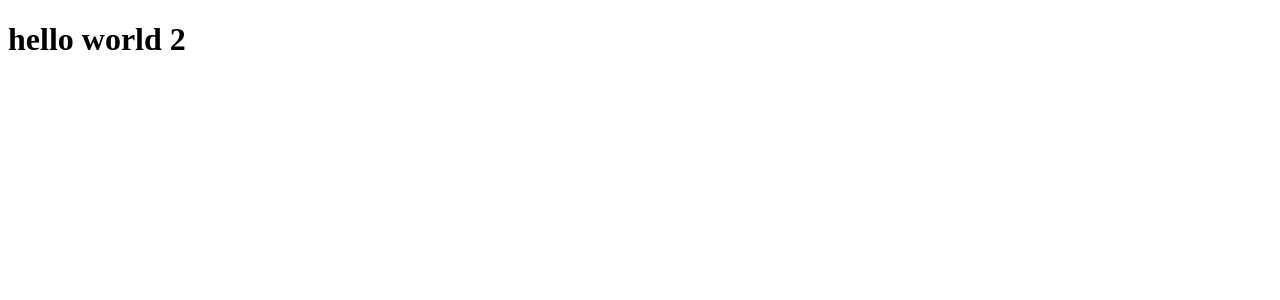
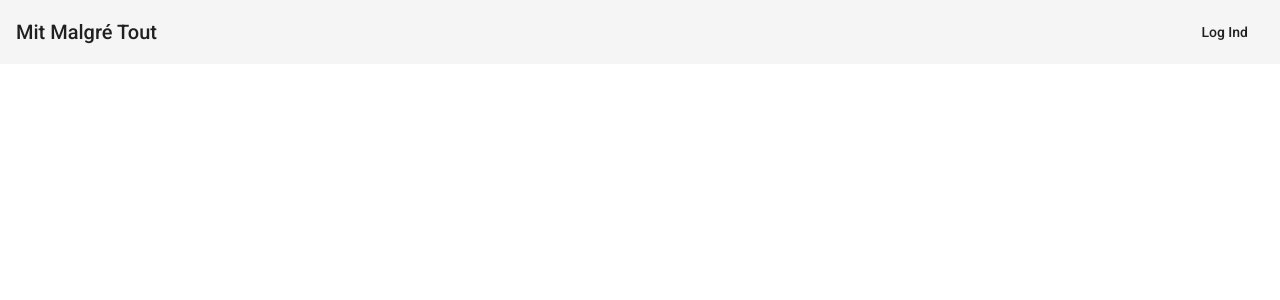
Before and after one commit to NorthViking/MitMalgreTout, an Angular app: page / in a window 1280 px wide. Shown: the top 300 px of the page. Built offline with nearby package versions, Linux system fonts and the light colour scheme.

Commit message:
added angular material

```diff
--- a/angular.json
+++ b/angular.json
@@ -24,6 +24,7 @@
               "src/assets"
             ],
             "styles": [
+              "./node_modules/@angular/material/prebuilt-themes/indigo-pink.css",
               "src/styles.css"
             ],
             "scripts": []
@@ -87,6 +88,7 @@
               "src/assets"
             ],
             "styles": [
+              "./node_modules/@angular/material/prebuilt-themes/indigo-pink.css",
               "src/styles.css"
             ],
             "scripts": []
--- a/package.json
+++ b/package.json
@@ -12,10 +12,12 @@
   "private": true,
   "dependencies": {
     "@angular/animations": "~11.2.10",
+    "@angular/cdk": "~11.2.8-sha-a9e5ad264",
     "@angular/common": "~11.2.10",
     "@angular/compiler": "~11.2.10",
     "@angular/core": "~11.2.10",
     "@angular/forms": "~11.2.10",
+    "@angular/material": "~11.2.8-sha-a9e5ad264",
     "@angular/platform-browser": "~11.2.10",
     "@angular/platform-browser-dynamic": "~11.2.10",
     "@angular/router": "~11.2.10",
--- a/src/app/app.component.css
+++ b/src/app/app.component.css
@@ -0,0 +1,4 @@
+.spacer{
+  flex: 1 1 auto
+  ;
+}
--- a/src/app/app.component.html
+++ b/src/app/app.component.html
@@ -1 +1,7 @@
-<h1>hello world 2</h1>
+<mat-toolbar>
+  <span>Mit Malgré Tout</span>
+
+  <div class="spacer"></div>
+
+  <a mat-button>Log Ind</a>
+</mat-toolbar>
--- a/src/index.html
+++ b/src/index.html
@@ -6,8 +6,11 @@
   <base href="/">
   <meta name="viewport" content="width=device-width, initial-scale=1">
   <link rel="icon" type="image/x-icon" href="favicon.ico">
+  <link rel="preconnect" href="https://fonts.gstatic.com">
+  <link href="https://fonts.googleapis.com/css2?family=Roboto:wght@300;400;500&display=swap" rel="stylesheet">
+  <link href="https://fonts.googleapis.com/icon?family=Material+Icons" rel="stylesheet">
 </head>
-<body>
+<body class="mat-typography">
   <app-root></app-root>
 </body>
 </html>
--- a/src/styles.css
+++ b/src/styles.css
@@ -1 +1,4 @@
 /* You can add global styles to this file, and also import other style files */
+
+html, body { height: 100%; }
+body { margin: 0; font-family: Roboto, "Helvetica Neue", sans-serif; }
```
Also changed, not shown: src/app/app.module.ts (+9 -2 lines), src/app/app-routing.module.ts (added), 1 other file (tests, documents, lock files or other folders).
